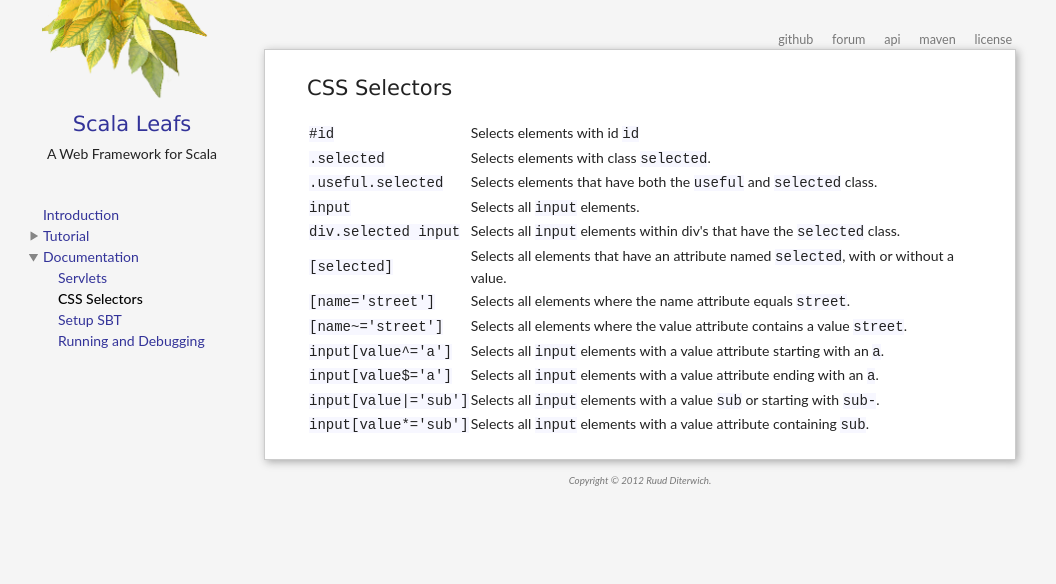
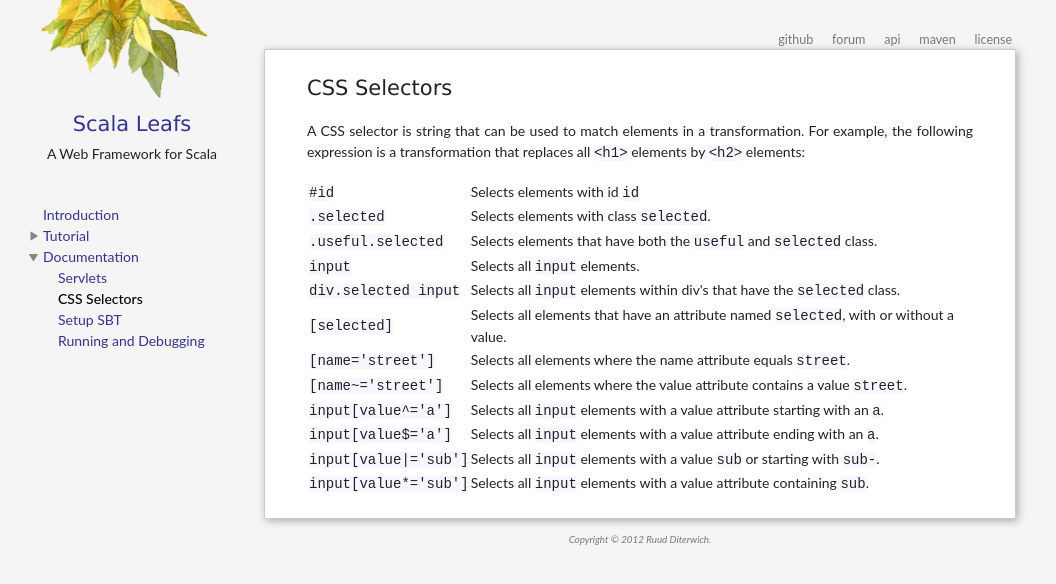
Before and after one commit to scalastuff/scalaleafs, a Jekyll site: the page built from css-selectors.md, in a window 1280 px wide. Shown: the top 584 px of the page, without its empty margins (0-1056 px from the left). Built offline with Jekyll 4.4.1, drawn with Linux system fonts in a browser that asks for light colours.

Commit message:
Updated css-selectors.md

```diff
--- a/css-selectors.md
+++ b/css-selectors.md
@@ -2,6 +2,12 @@
 title: CSS Selectors
 layout: default
 ---
+
+A CSS selector is string that can be used to match elements in a transformation. For example, the following expression is a transformation that replaces all `<h1>` elements by `<h2>` elements:
+
+{% highlight scala %}
+{% endhighlight %}
+
 
 <table cell-spacing="16px">
 <tr><td><code>#id</code></td><td>Selects elements with id <code>id</code></td></tr>
```
